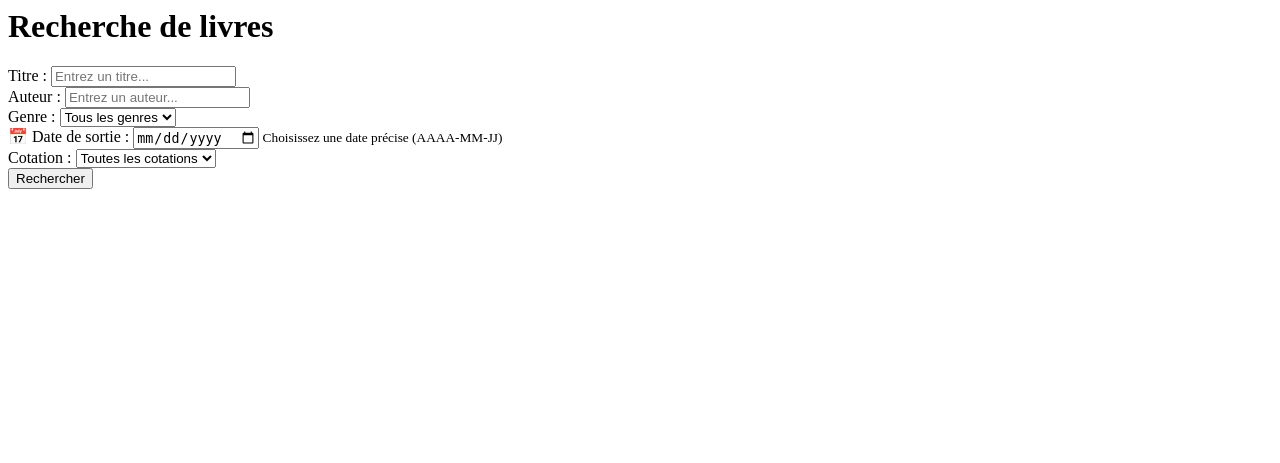
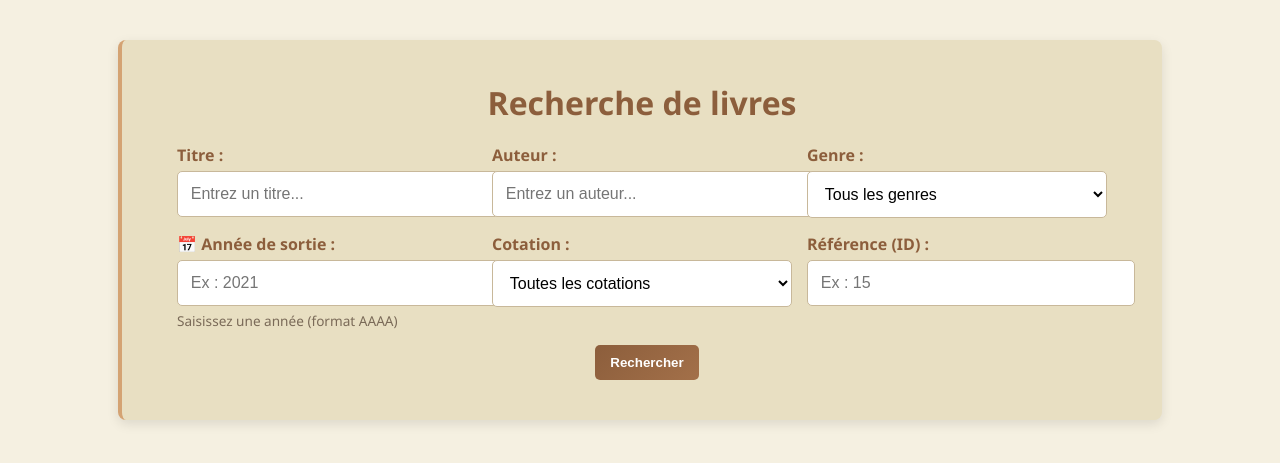
Before and after one commit to Saeko04/Projet-Biblio, a PHP site: page /vue/vueChercher.php in a window 1280 px wide. Shown: the top 463 px of the page. Run offline with PHP 8.4, Linux system fonts and the light colour scheme; the template is opened without the code that fills it, so the values that code supplies are empty.

Commit message:
Update vueChercher.php

```diff
--- a/vue/vueChercher.php
+++ b/vue/vueChercher.php
@@ -1,3 +1,13 @@
+<!DOCTYPE html>
+<html lang="fr">
+
+<head>
+    <meta charset="UTF-8">
+    <title>Recherche de livres</title>
+    <link rel="stylesheet" href="../css/chercher.css">
+</head>
+
+<body>
     <div class="container">
         <h1>Recherche de livres</h1>
 
@@ -6,25 +16,20 @@
 
             <div class="form-group">
                 <label for="titre">Titre :</label>
-                <input type="text" id="titre" name="titre"
-                    value="<?= htmlspecialchars($titre ?? '') ?>"
-                    placeholder="Entrez un titre...">
+                <input type="text" id="titre" name="titre" value="<?= htmlspecialchars($titre ?? '') ?>" placeholder="Entrez un titre...">
             </div>
 
             <div class="form-group">
                 <label for="auteur">Auteur :</label>
-                <input type="text" id="auteur" name="auteur"
-                    value="<?= htmlspecialchars($auteur ?? '') ?>"
-                    placeholder="Entrez un auteur...">
+                <input type="text" id="auteur" name="auteur" value="<?= htmlspecialchars($auteur ?? '') ?>" placeholder="Entrez un auteur...">
             </div>
 
             <div class="form-group">
                 <label for="genre">Genre :</label>
                 <select id="genre" name="genre" class="form-control">
                     <option value="">Tous les genres</option>
-                    <?php foreach ($genresDisponibles as $genre): ?>
-                        <option value="<?= $genre['id_cotation'] ?>"
-                            <?= ($genreSelectionne == $genre['id_cotation']) ? 'selected' : '' ?>>
+                    <?php foreach ($genresDisponibles as $genre) : ?>
+                        <option value="<?= $genre['id_cotation'] ?>" <?= ($genreSelectionne == $genre['id_cotation']) ? 'selected' : '' ?>>
                             <?= htmlspecialchars($genre['nom']) ?>
                         </option>
                     <?php endforeach; ?>
@@ -32,45 +37,46 @@
             </div>
 
             <div class="form-group">
-                <label for="date_sortie">📅 Date de sortie :</label>
-                <input type="date" id="date_sortie" name="date_sortie"
-                    value="<?= htmlspecialchars($dateSortie ?? '') ?>">
-                <small class="form-text">Choisissez une date précise (AAAA-MM-JJ)</small>
+                <label for="date_sortie">📅 Année de sortie :</label>
+                <input type="number" id="date_sortie" name="date_sortie" class="form-control" placeholder="Ex : 2021" value="<?= htmlspecialchars($dateSortie ?? '') ?>" min="1000" max="9999">
+                <small class="form-text">Saisissez une année (format AAAA)</small>
             </div>
-
 
             <div class="form-group">
                 <label for="cotation">Cotation :</label>
                 <select id="cotation" name="cotation" class="form-control">
                     <option value="">Toutes les cotations</option>
-                    <?php foreach ($cotationsDisponibles as $cot): ?>
-                        <option value="<?= htmlspecialchars($cot['cotation']) ?>"
-                            <?= ($cotationSelectionnee == $cot['cotation']) ? 'selected' : '' ?>>
+                    <?php foreach ($cotationsDisponibles as $cot) : ?>
+                        <option value="<?= htmlspecialchars($cot['cotation']) ?>" <?= ($cotationSelectionnee == $cot['cotation']) ? 'selected' : '' ?>>
                             <?= htmlspecialchars($cot['cotation']) ?>
                         </option>
                     <?php endforeach; ?>
                 </select>
             </div>
 
+            <div class="form-group">
+                <label for="id">Référence (ID) :</label>
+                <input type="number" id="id" name="id" value="<?= htmlspecialchars($id ?? '') ?>" placeholder="Ex : 15">
 
+            </div>
             <button type="submit" class="btn btn-primary">Rechercher</button>
         </form>
 
-        <?php if (isset($livres)): ?>
+        <?php if (isset($livres)) : ?>
             <section class="results">
                 <h2>Résultats (<?= count($livres) ?>)</h2>
 
-                <?php if (empty($livres)): ?>
+                <?php if (empty($livres)) : ?>
                     <p class="no-results">Aucun livre trouvé.</p>
-                <?php else: ?>
+                <?php else : ?>
                     <div class="book-list">
-                        <?php foreach ($livres as $livre): ?>
+                        <?php foreach ($livres as $livre) : ?>
                             <article class="book-card">
                                 <a href="index.php?action=detail-livre&id=<?= $livre['id'] ?>" class="book-link">
                                     <h3><?= htmlspecialchars($livre['titre']) ?></h3>
                                     <div class="book-meta">
                                         <span class="genre"><?= htmlspecialchars($livre['nom_genre']) ?></span>
-                                        <?php if (!empty($livre['auteur'])): ?>
+                                        <?php if (!empty($livre['auteur'])) : ?>
                                             <span class="author"><?= htmlspecialchars($livre['auteur']) ?></span>
                                         <?php endif; ?>
                                     </div>
@@ -82,3 +88,6 @@
             </section>
         <?php endif; ?>
     </div>
+</body>
+
+</html>
```
